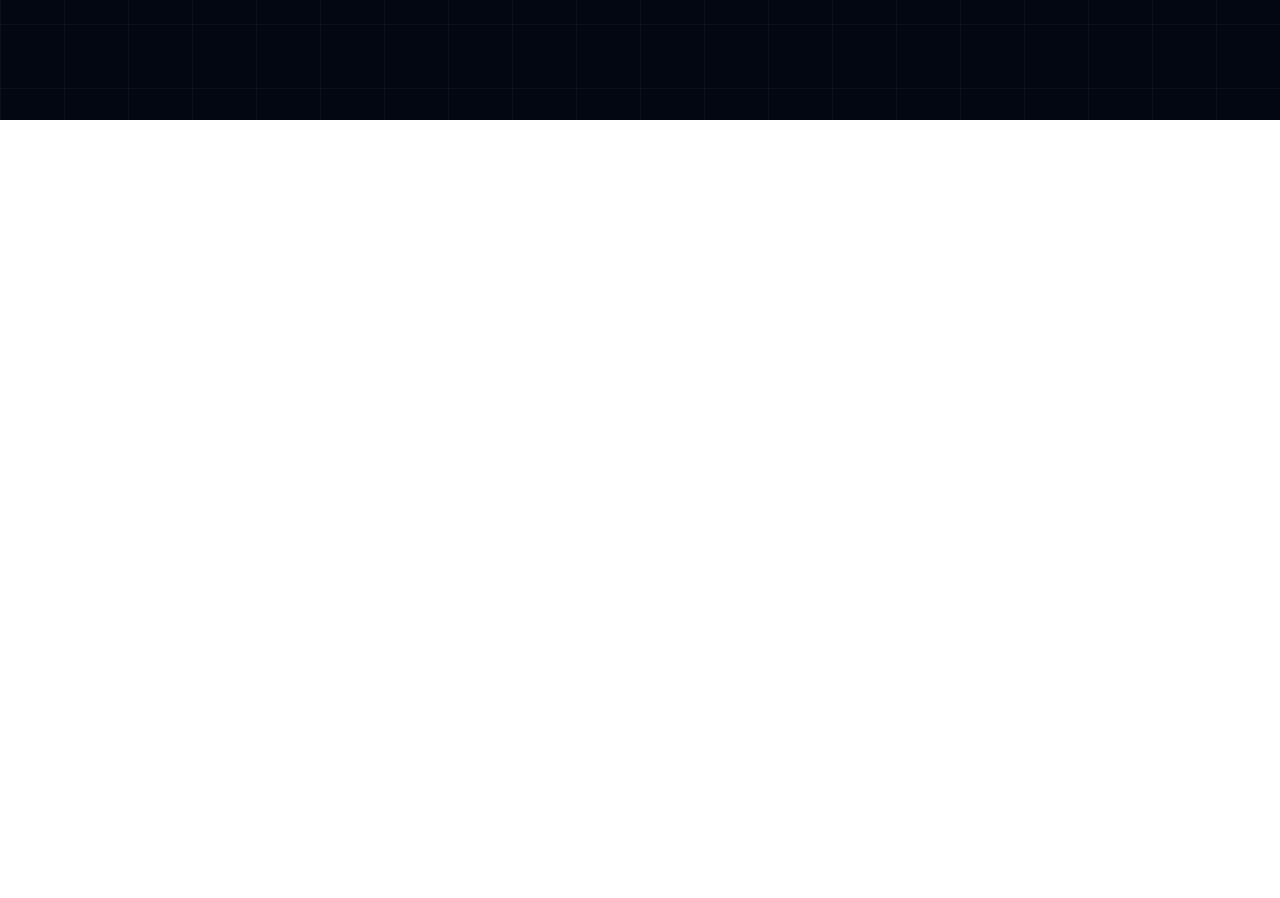
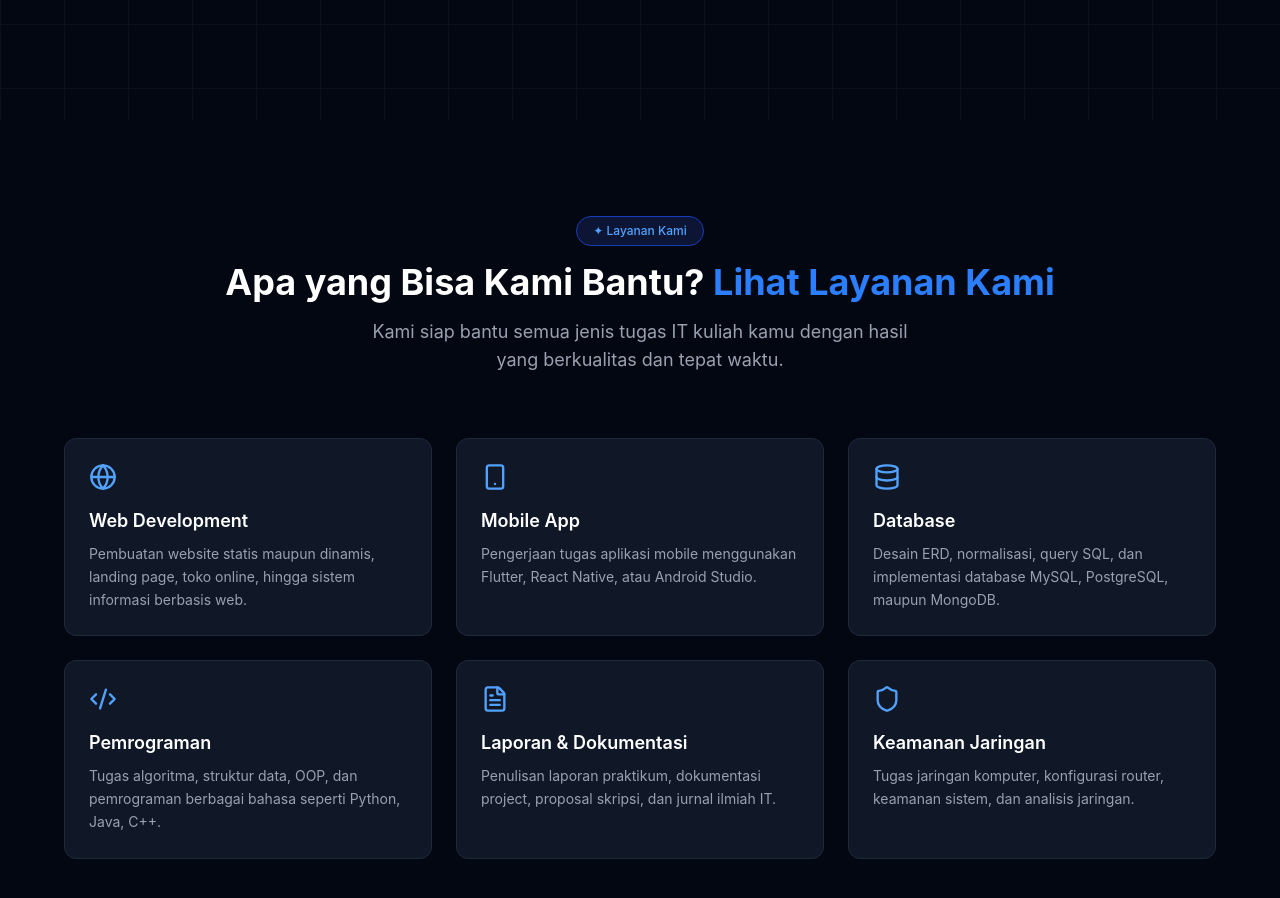
Before and after one commit to malik-hakim/ByteForge-Solutions, a React (Vite) app: page / in a window 1280 px wide. Shown: the part 680-1578 px from the top of the page. Before the commit the page ends 800 px from the top, so only its background shows below. Built offline with nearby package versions, Linux system fonts and the light colour scheme.

Commit message:
feat: add services section with lucide icons

```diff
--- a/package.json
+++ b/package.json
@@ -10,6 +10,7 @@
     "preview": "vite preview"
   },
   "dependencies": {
+    "lucide-react": "^1.17.0",
     "react": "^19.2.6",
     "react-dom": "^19.2.6"
   },
--- /dev/null
+++ b/src/components/Services.jsx
@@ -0,0 +1,71 @@
+import { Globe, Smartphone, Database, Code2, FileText, Shield } from 'lucide-react'
+
+const layanan = [
+  {
+    icon: <Globe size={28} className="text-blue-400" />,
+    judul: 'Web Development',
+    deskripsi: 'Pembuatan website statis maupun dinamis, landing page, toko online, hingga sistem informasi berbasis web.',
+  },
+  {
+    icon: <Smartphone size={28} className="text-blue-400" />,
+    judul: 'Mobile App',
+    deskripsi: 'Pengerjaan tugas aplikasi mobile menggunakan Flutter, React Native, atau Android Studio.',
+  },
+  {
+    icon: <Database size={28} className="text-blue-400" />,
+    judul: 'Database',
+    deskripsi: 'Desain ERD, normalisasi, query SQL, dan implementasi database MySQL, PostgreSQL, maupun MongoDB.',
+  },
+  {
+    icon: <Code2 size={28} className="text-blue-400" />,
+    judul: 'Pemrograman',
+    deskripsi: 'Tugas algoritma, struktur data, OOP, dan pemrograman berbagai bahasa seperti Python, Java, C++.',
+  },
+  {
+    icon: <FileText size={28} className="text-blue-400" />,
+    judul: 'Laporan & Dokumentasi',
+    deskripsi: 'Penulisan laporan praktikum, dokumentasi project, proposal skripsi, dan jurnal ilmiah IT.',
+  },
+  {
+    icon: <Shield size={28} className="text-blue-400" />,
+    judul: 'Keamanan Jaringan',
+    deskripsi: 'Tugas jaringan komputer, konfigurasi router, keamanan sistem, dan analisis jaringan.',
+  },
+]
+
+function Services() {
+  return (
+    <section id="services" className="bg-gray-950 py-24 px-6">
+      <div className="max-w-6xl mx-auto">
+
+        <div className="text-center mb-16">
+          <span className="inline-block mb-4 px-4 py-1.5 text-xs font-medium text-blue-400 border border-blue-800 rounded-full bg-blue-950/50">
+            ✦ Layanan Kami
+          </span>
+          <h2 className="text-3xl md:text-4xl font-bold text-white mb-4">
+            Apa yang Bisa Kami Bantu? <span className="text-blue-500">Lihat Layanan Kami</span>
+          </h2>
+          <p className="text-gray-400 text-lg max-w-xl mx-auto">
+            Kami siap bantu semua jenis tugas IT kuliah kamu dengan hasil yang berkualitas dan tepat waktu.
+          </p>
+        </div>
+
+        <div className="grid grid-cols-1 sm:grid-cols-2 lg:grid-cols-3 gap-6">
+          {layanan.map((item) => (
+            <div
+              key={item.judul}
+              className="bg-gray-900 border border-gray-800 rounded-xl p-6 hover:border-blue-700 transition-colors duration-200"
+            >
+              <div className="mb-4">{item.icon}</div>
+              <h3 className="text-white font-semibold text-lg mb-2">{item.judul}</h3>
+              <p className="text-gray-400 text-sm leading-relaxed">{item.deskripsi}</p>
+            </div>
+          ))}
+        </div>
+
+      </div>
+    </section>
+  )
+}
+
+export default Services
--- a/src/pages/Home.jsx
+++ b/src/pages/Home.jsx
@@ -1,5 +1,6 @@
 import Navbar from '../components/Navbar'
 import Hero from '../components/Hero'
+import Services from '../components/Services'
 
 function Home() {
   return (
@@ -7,6 +8,7 @@ function Home() {
       <Navbar />
       <main className="bg-gray-950">
         <Hero />
+        <Services />
       </main>
     </>
   )
```
Also changed, not shown: 1 other file (tests, documents, lock files or other folders).
